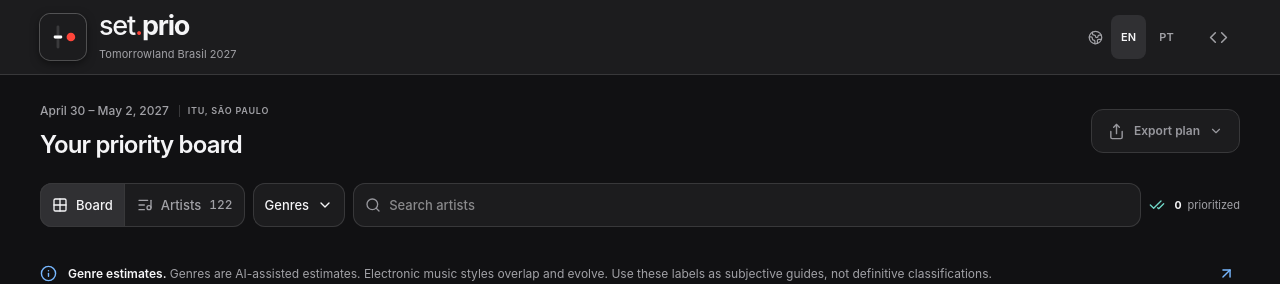
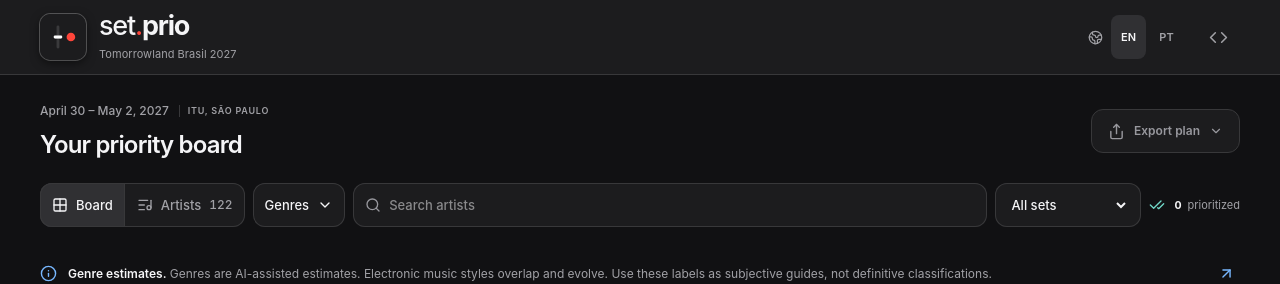
Before and after one commit to heldercostaa/set.prio, a React (Vite) app: page / in a window 1280 px wide. Shown: the top 284 px of the page. Built offline with nearby package versions, Linux system fonts and the light colour scheme.

Commit message:
feat: filter artists by watched sets

```diff
--- a/src/app.tsx
+++ b/src/app.tsx
@@ -1,3 +1,4 @@
+import type { WatchFilter } from './data';
 import { useMediaQuery } from './components/ui/use-media-query';
 import { useImageShare } from './components/planner/use-image-share';
 import { ImageShareDialog } from './components/planner/image-share-dialog';
@@ -32,6 +33,7 @@ export function App() {
   const language = state.language,
     t = messages(language);
   const [search, setSearch] = useState('');
+  const [watched, setWatched] = useState<WatchFilter>('all');
   const [genres, setGenres] = useState<string[]>([]);
   const [view, setView] = useState<'board' | 'artists'>('board');
   const [selected, setSelected] = useState<string | null>(null);
@@ -181,6 +183,8 @@ export function App() {
               onSearch={setSearch}
               genres={genres}
               onGenres={setGenres}
+              watched={watched}
+              onWatched={setWatched}
               count={entries.length}
             />
             <div className="genre-notice flex items-center gap-2.75 bg-transparent border-b border-separator text-muted [padding:0.875rem_0] mb-6 max-[47.5rem]:[padding:0.875rem_0] max-[47.5rem]:gap-2 max-[47.5rem]:items-start max-[47.5rem]:mb-5 [&_>_svg]:text-accent [&_>_svg]:shrink-0 [&_p]:text-xs [&_p]:[line-height:1.65] [&_strong]:text-content [&_strong]:font-semibold [&_>_.icon-button]:[margin-left:auto] [&_>_.icon-button]:w-7 [&_>_.icon-button]:h-7 [&_>_.icon-button]:text-accent max-[47.5rem]:[&_>_svg]:w-3.75 max-[47.5rem]:[&_>_svg]:mt-0.5 max-[47.5rem]:[&_p]:text-xs max-[47.5rem]:[&_p]:[line-height:1.7] max-[47.5rem]:[&_>_.icon-button]:hidden">
@@ -199,6 +203,7 @@ export function App() {
             </div>
             {view === 'board' ? (
               <PriorityBoard
+                watched={watched}
                 language={language}
                 search={search}
                 genres={genres}
@@ -206,6 +211,7 @@ export function App() {
               />
             ) : (
               <ArtistCatalog
+                watched={watched}
                 genres={genres}
                 language={language}
                 search={search}
--- a/src/components/planner/artist-catalog.tsx
+++ b/src/components/planner/artist-catalog.tsx
@@ -1,3 +1,4 @@
+import { matchesWatchFilter, type WatchFilter } from '../../data';
 import { Search } from 'lucide-react';
 import { useMemo } from 'react';
 import { ArtistCard } from '../../components/artist';
@@ -10,25 +11,28 @@ export function ArtistCatalog({
   language,
   search,
   genres = [],
+  watched = 'all',
   onSearch,
   onOpen,
 }: {
   language: Language;
   search: string;
   genres?: string[];
+  watched?: WatchFilter;
   onSearch: (value: string) => void;
   onOpen: (id: string) => void;
 }) {
   const t = messages(language);
+  const ratings = usePlanner((s) => s.ratings);
   const priorities = usePlanner((s) => s.priorities);
   const individualCount =
     catalog.sourceArtistCount ?? catalog.artists.filter((a) => !a.memberIds?.length).length;
   const visibleArtists = useMemo(
     () =>
       catalog.artists
-        .filter((a) => matchesSearch(a, search, genres))
+        .filter((a) => matchesSearch(a, search, genres) && matchesWatchFilter(a, watched, ratings))
         .sort((a, b) => a.name.localeCompare(b.name, language)),
-    [search, language, genres]
+    [search, language, genres, watched, ratings]
   );
   return (
     <section
--- a/src/components/planner/day-column.tsx
+++ b/src/components/planner/day-column.tsx
@@ -1,3 +1,4 @@
+import { matchesWatchFilter, type WatchFilter } from '../../data';
 import { useDroppable } from '@dnd-kit/core';
 import { AudioLines, ChevronDown } from 'lucide-react';
 import { AnimatePresence } from 'motion/react';
@@ -89,6 +90,7 @@ export function DayColumn({
   index,
   search,
   genres = [],
+  watched = 'all',
   language,
   onOpen,
 }: {
@@ -96,15 +98,20 @@ export function DayColumn({
   index: number;
   search: string;
   genres?: string[];
+  watched?: WatchFilter;
   language: Language;
   onOpen: (id: string) => void;
 }) {
+  const ratings = usePlanner((state) => state.ratings);
   const priorities = usePlanner((state) => state.priorities);
   const appearances = catalog.appearances
     .filter((appearance) => {
       const artist = artistById.get(appearance.artistId);
       return (
-        appearance.day === day && artist !== undefined && matchesSearch(artist, search, genres)
+        appearance.day === day &&
+        artist !== undefined &&
+        matchesSearch(artist, search, genres) &&
+        matchesWatchFilter(artist, watched, ratings)
       );
     })
     .sort((a, b) =>
--- a/src/components/planner/planner-toolbar.tsx
+++ b/src/components/planner/planner-toolbar.tsx
@@ -1,3 +1,4 @@
+import type { WatchFilter } from '../../data';
 import { controlClassName, controlCountClassName, controlOptionClassName } from '../ui/control';
 import { GenreFilter } from './genre-filter';
 import { CheckCheck, Grid2X2, ListMusic, Search, X } from 'lucide-react';
@@ -14,6 +15,8 @@ export function PlannerToolbar({
   count,
   genres,
   onGenres,
+  watched,
+  onWatched,
 }: {
   language: Language;
   view: 'board' | 'artists';
@@ -21,6 +24,8 @@ export function PlannerToolbar({
   search: string;
   onSearch: (search: string) => void;
   count: number;
+  watched: WatchFilter;
+  onWatched: (value: WatchFilter) => void;
   genres: string[];
   onGenres: (genres: string[]) => void;
 }) {
@@ -79,6 +84,24 @@ export function PlannerToolbar({
           )}
         </div>
       </div>
+      <label
+        className={`${controlClassName} inline-flex items-center px-3 max-[47.5rem]:col-span-2`}
+      >
+        <span className="sr-only">
+          {language === 'en' ? 'Watched status' : 'Status de visualização'}
+        </span>
+        <select
+          className="min-h-11 w-full cursor-pointer bg-transparent text-control text-content outline-none max-[47.5rem]:text-base"
+          value={watched}
+          onChange={(event) => onWatched(event.target.value as WatchFilter)}
+        >
+          <option value="all">{language === 'en' ? 'All sets' : 'Todos os sets'}</option>
+          <option value="watched">{language === 'en' ? 'Watched' : 'Assistidos'}</option>
+          <option value="unwatched">
+            {language === 'en' ? 'Not watched yet' : 'Ainda não assistidos'}
+          </option>
+        </select>
+      </label>
       <span className="plan-count max-[47.5rem]:col-start-2 max-[47.5rem]:row-start-1 [margin-left:auto] whitespace-nowrap flex items-center gap-1.5 text-muted [font-size:0.6875rem] max-[47.5rem]:[font-size:0.625rem] max-[47.5rem]:gap-1.25 max-[22.5rem]:[font-size:0.5625rem] max-[22.5rem]:gap-0.75 [&_svg]:[color:var(--teal)] [&_svg]:mr-0.75 [&_strong]:text-content [&_strong]:[font-variant-numeric:tabular-nums] max-[22.5rem]:[&_svg]:hidden">
         <CheckCheck size="1rem" />
         <strong>{count}</strong>
--- a/src/components/planner/priority-board.tsx
+++ b/src/components/planner/priority-board.tsx
@@ -1,3 +1,4 @@
+import type { WatchFilter } from '../../data';
 import { useDaySwipe } from './use-day-swipe';
 import { FloatingPriorityTargets } from './floating-priority-targets';
 import { DayColumn } from '../../components/planner/day-column';
@@ -25,11 +26,13 @@ export function PriorityBoard({
   language,
   search,
   genres = [],
+  watched = 'all',
   onOpen,
 }: {
   language: Language;
   search: string;
   genres?: string[];
+  watched?: WatchFilter;
   onOpen: (id: string) => void;
 }) {
   const previewsAllowed = useContext(ArtistPreviewContext);
@@ -129,6 +132,7 @@ export function PriorityBoard({
                   index={index}
                   search={search}
                   genres={genres}
+                  watched={watched}
                   language={language}
                   onOpen={onOpen}
                 />
@@ -142,6 +146,7 @@ export function PriorityBoard({
                 index={3}
                 search={search}
                 genres={genres}
+                watched={watched}
                 language={language}
                 onOpen={onOpen}
               />
--- a/src/data/index.ts
+++ b/src/data/index.ts
@@ -34,3 +34,18 @@ export function membersFor(artist: Artist): Artist[] {
     return member ? [member] : [];
   });
 }
+
+export type WatchFilter = 'all' | 'watched' | 'unwatched';
+export function matchesWatchFilter(
+  artist: Artist,
+  filter: WatchFilter,
+  ratings: Record<string, number | null>
+) {
+  if (filter === 'all') return true;
+  const members = membersFor(artist);
+  const acts = members.length ? members : [artist];
+  const complete = acts.every(
+    (act) => act.recommendedSetId && ratings[act.recommendedSetId] != null
+  );
+  return filter === 'watched' ? complete : !complete;
+}
```
Also changed, not shown: 4 other files (tests, documents, lock files or other folders).
